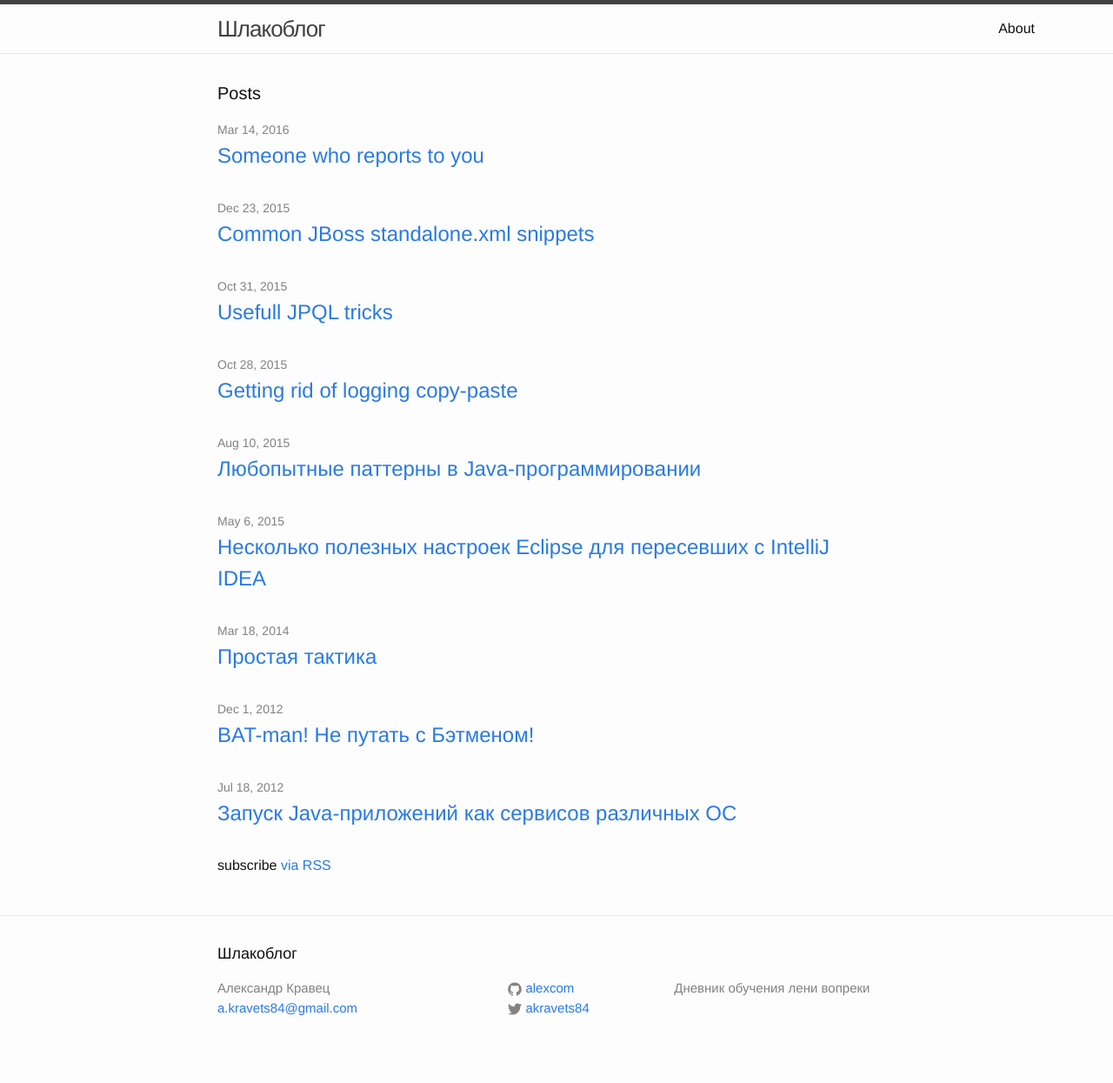
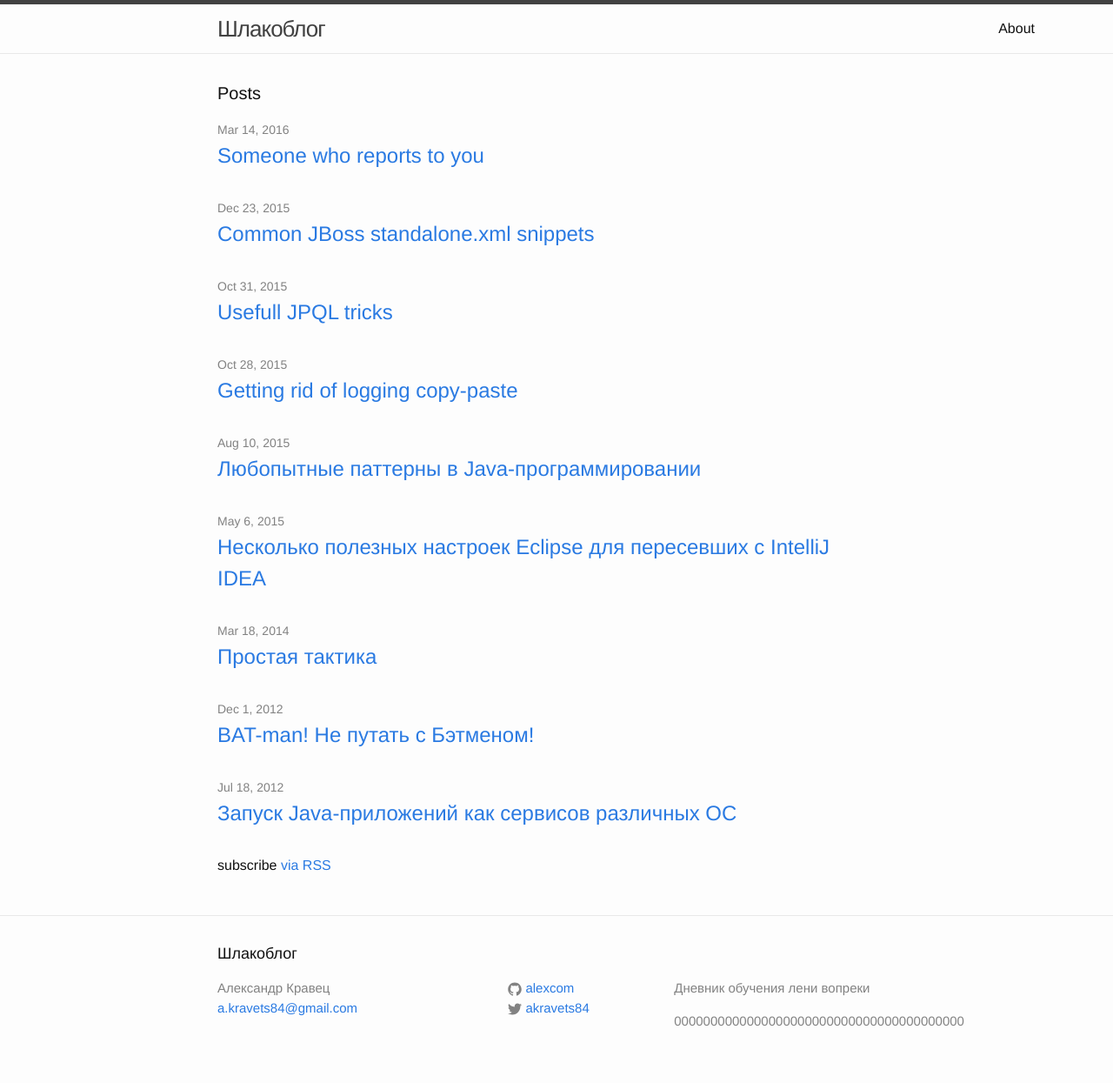
Before and after one commit to alexcom/alexcom.github.io, a Jekyll site: the page built from index.html, in a window 1280 px wide. Shown: the whole page at 87% size. Built offline with Jekyll 4.4.1, drawn with Linux system fonts in a browser that asks for light colours; a file with an impossible date is left out.

Commit message:
Updated footer.html

```diff
--- a/_includes/footer.html
+++ b/_includes/footer.html
@@ -47,6 +47,7 @@
 
       <div class="footer-col  footer-col-3">
         <p class="text">{{ site.description }}</p>
+        <p class="text">{{ site.github.build_revision }}</p>
       </div>
     </div>
 
```
